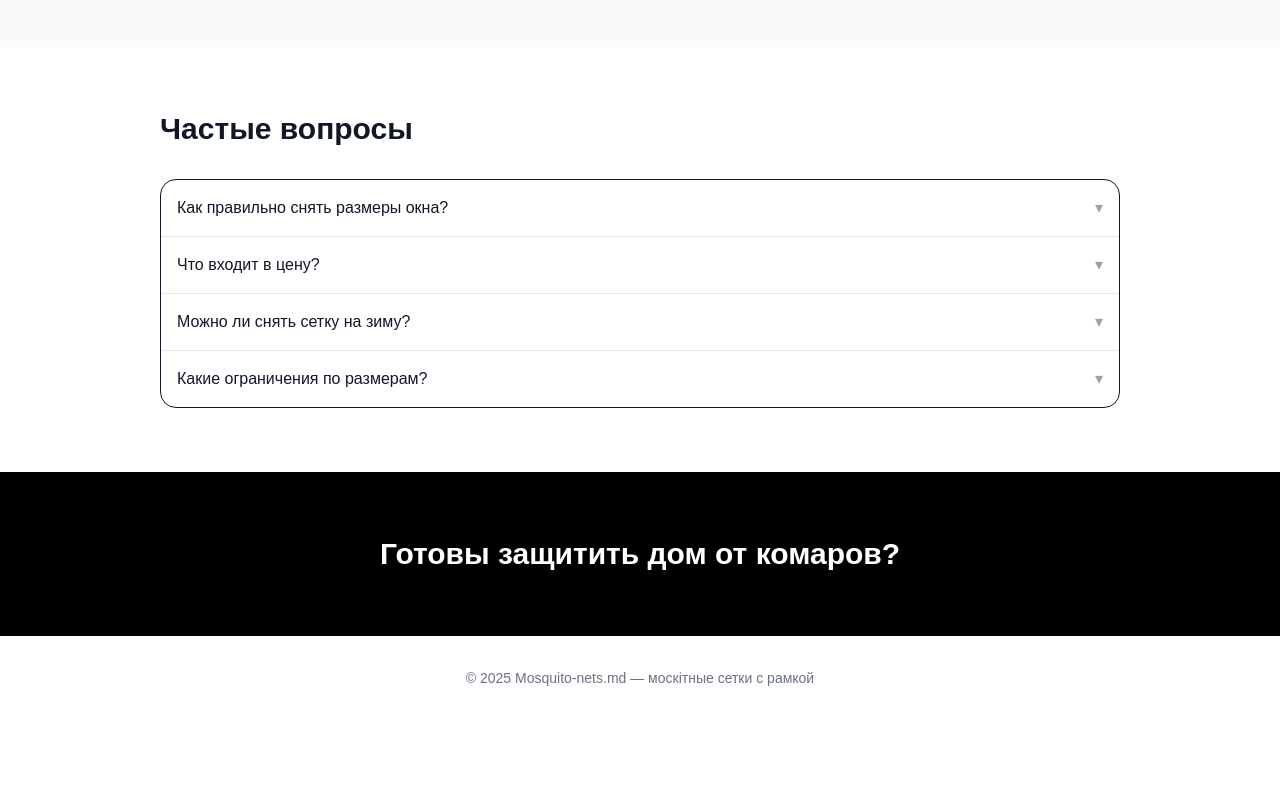
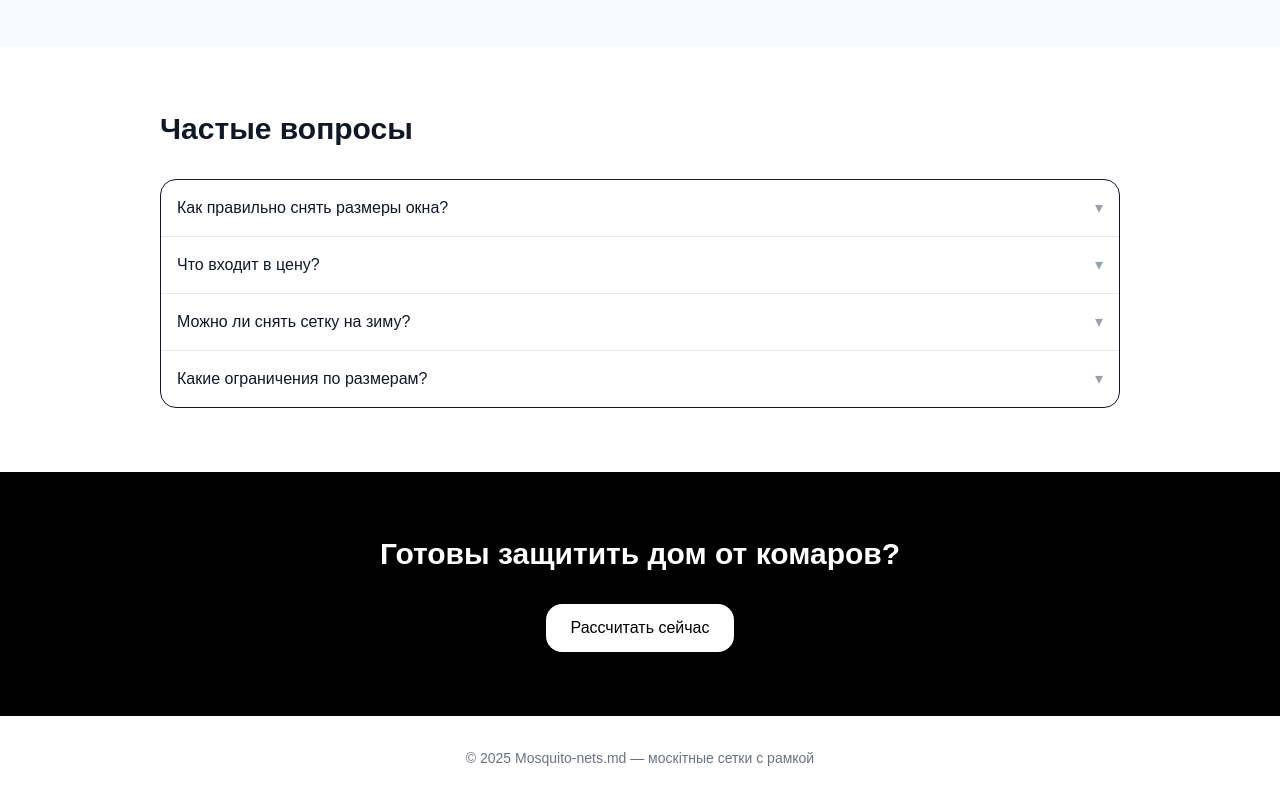
Before and after one commit to Ilia1997/mosquito-nets, a Next.js app: page / in a window 1280 px wide. Shown: the part 2240-3040 px from the top of the page. Before the commit the page ends 2960 px from the top, so only its background shows below. Built offline with nearby package versions, Linux system fonts and the light colour scheme.

Commit message:
fix: uncomment button section in MosquitoScreensLanding component

```diff
--- a/src/app/page.tsx
+++ b/src/app/page.tsx
@@ -374,20 +374,20 @@ export default function MosquitoScreensLanding() {
             Готовы защитить дом от комаров?
           </h3>
 
-          {/* <div className="mt-8 flex justify-center gap-3">
+          <div className="mt-8 flex justify-center gap-3">
             <button
               onClick={scrollToCalc}
               className="rounded-2xl bg-white px-6 py-3 font-medium text-black hover:opacity-90"
             >
               Рассчитать сейчас
             </button>
-            <a
+            {/* <a
               href="tel:+37300000000"
               className="rounded-2xl border border-white/30 px-6 py-3 text-white hover:bg-white/10"
             >
               Позвонить: +373 00 000 000
-            </a>
-          </div> */}
+            </a> */}
+          </div>
         </div>
       </section>
 
```
